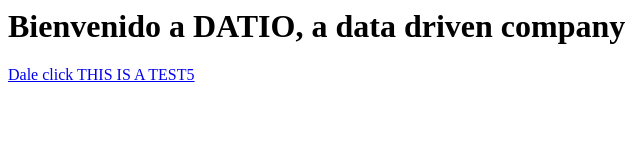
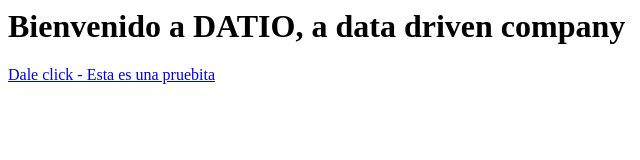
Before and after one commit to ArmmyEng/roadops, a plain HTML site: page index.html in a window 1280 px wide. Shown: the full height of the page, 0-640 px from the left. Drawn offline with Linux system fonts and the light colour scheme.

Commit message:
Esta es otra prueba

```diff
--- a/index.html
+++ b/index.html
@@ -3,6 +3,6 @@
 <body text="black"><H1>
 Bienvenido a DATIO, a data driven company
 </H1>
-<p><a href="https://www.datio.com">Dale click THIS IS A TEST5</a></p>
+<p><a href="https://www.datio.com">Dale click - Esta es una pruebita</a></p>
 </body>
 </html>
```
